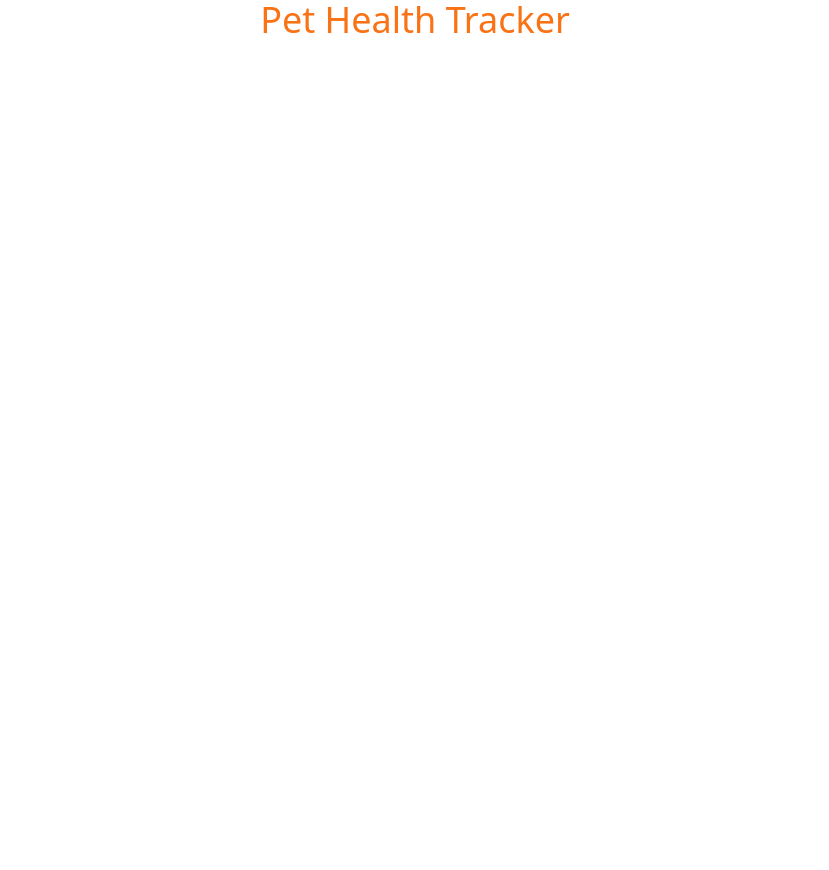
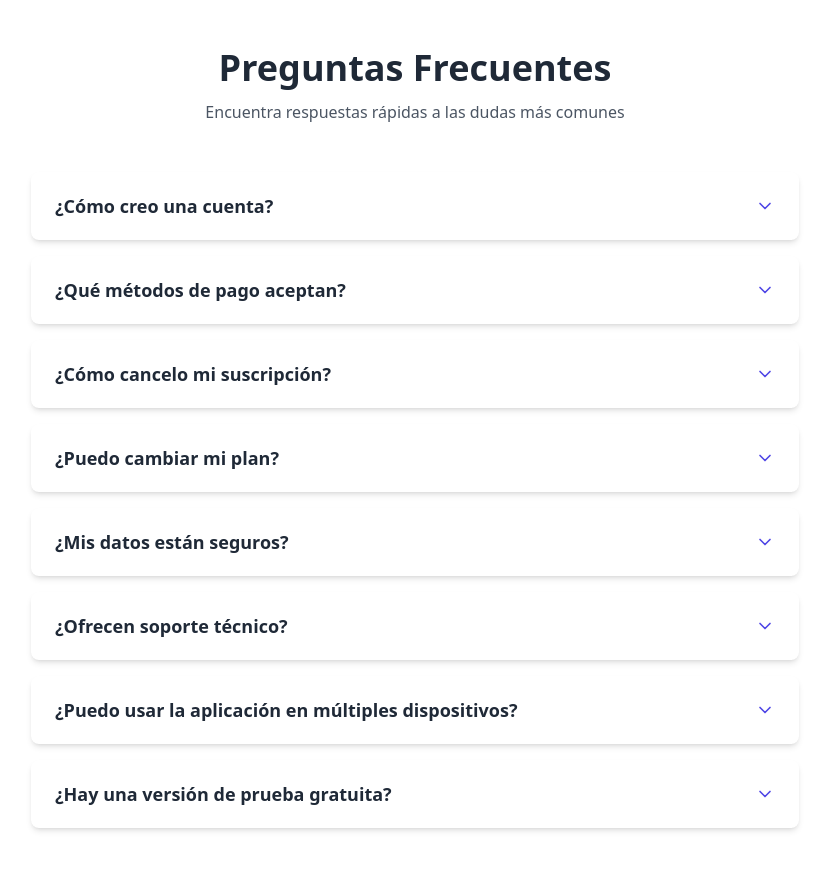
Before and after one commit to No-Country-simulation/S11-25-Equipo-51-WebApp, a React (Vite) app in the folder web/: page / in a window 1280 px wide. Shown: the top 870 px of the page, without its empty margins (225-1054 px from the left). Before the commit the page ends 800 px from the top, so only its background shows below. Built offline with nearby package versions, Linux system fonts and the light colour scheme.

Commit message:
feat: agrego estructura inicial de FAQ

```diff
--- a/web/package.json
+++ b/web/package.json
@@ -10,6 +10,7 @@
     "preview": "vite preview"
   },
   "dependencies": {
+    "lucide-react": "^0.555.0",
     "react": "^19.2.0",
     "react-dom": "^19.2.0"
   },
--- a/web/src/App.jsx
+++ b/web/src/App.jsx
@@ -1,10 +1,11 @@
+import './index.css'
+import FAQ from './components/FAQ'
+
 
 function App() {
-
-
   return (
     <>
-     <h1 className='text-orange-500 text-4xl text-center'>Pet Health Tracker</h1>
+      <FAQ />
     </>
   )
 }
--- /dev/null
+++ b/web/src/components/FAQ.jsx
@@ -0,0 +1,98 @@
+import { useState } from 'react';
+import { ChevronDown } from 'lucide-react';
+
+const AccordionItem = ({ pregunta, respuesta, isOpen, onToggle }) => {
+  return (
+    <div className="bg-white rounded-lg shadow-md overflow-hidden transition-all duration-300 hover:shadow-lg">
+      <button
+        onClick={onToggle}
+        className="w-full px-6 py-5 text-left flex justify-between items-center gap-4 focus:outline-none focus:ring-2 focus:ring-indigo-500 focus:ring-inset"
+      >
+        <span className="font-semibold text-gray-800 text-lg">
+          {pregunta}
+        </span>
+        <ChevronDown
+          className={`flex-shrink-0 w-5 h-5 text-indigo-600 transition-transform duration-300 ${
+            isOpen ? 'rotate-180' : ''
+          }`}
+        />
+      </button>
+
+      <div
+        className={`overflow-hidden transition-all duration-300 ${
+          isOpen ? 'max-h-96' : 'max-h-0'
+        }`}
+      >
+        <div className="px-6 pb-5 pt-2 text-gray-600 leading-relaxed">
+          {respuesta}
+        </div>
+      </div>
+    </div>
+  );
+};
+
+export default function FAQAccordion() {
+  const [openIndex, setOpenIndex] = useState(null);
+
+  const faqs = [
+    {
+      pregunta: "¿Cómo creo una cuenta?",
+      respuesta: "Crear una cuenta es rápido y gratuito. Haz clic en 'Registrarse' en la parte superior, completa tus datos básicos como nombre, correo y contraseña, y verifica tu correo electrónico. Con tu cuenta podrás acceder a todas las funcionalidades de la plataforma y personalizar tu experiencia."
+    },
+    {
+      pregunta: "¿Qué métodos de pago aceptan?",
+      respuesta: "Aceptamos tarjetas de crédito y débito (Visa, Mastercard, American Express), transferencias bancarias y PSE. Todos los pagos están protegidos con encriptación de nivel bancario. Puedes gestionar tus métodos de pago desde la sección de configuración de tu cuenta."
+    },
+    {
+      pregunta: "¿Cómo cancelo mi suscripción?",
+      respuesta: "Puedes cancelar tu suscripción en cualquier momento desde la sección 'Mi Cuenta' > 'Suscripción'. La cancelación será efectiva al final de tu período de facturación actual y mantendrás acceso hasta esa fecha. No hay penalizaciones por cancelar."
+    },
+    {
+      pregunta: "¿Puedo cambiar mi plan?",
+      respuesta: "Sí, puedes actualizar o cambiar tu plan en cualquier momento. Si actualizas a un plan superior, el cambio es inmediato y se prorratea el costo. Si cambias a un plan inferior, el cambio se aplicará al inicio del siguiente período de facturación."
+    },
+    {
+      pregunta: "¿Mis datos están seguros?",
+      respuesta: "La seguridad es nuestra prioridad. Utilizamos encriptación de extremo a extremo, autenticación de dos factores opcional, y cumplimos con estándares internacionales de protección de datos. Nunca compartimos tu información personal con terceros sin tu consentimiento."
+    },
+    {
+      pregunta: "¿Ofrecen soporte técnico?",
+      respuesta: "Sí, nuestro equipo de soporte está disponible de lunes a viernes de 8:00 AM a 8:00 PM. Puedes contactarnos a través del chat en vivo, correo electrónico o nuestro centro de ayuda. Los usuarios premium tienen acceso a soporte prioritario 24/7."
+    },
+    {
+      pregunta: "¿Puedo usar la aplicación en múltiples dispositivos?",
+      respuesta: "Sí, puedes acceder a tu cuenta desde cualquier dispositivo con conexión a internet. Tus datos se sincronizan automáticamente entre todos tus dispositivos. El número de dispositivos simultáneos depende de tu plan de suscripción."
+    },
+    {
+      pregunta: "¿Hay una versión de prueba gratuita?",
+      respuesta: "Sí, ofrecemos una prueba gratuita de 14 días sin necesidad de tarjeta de crédito. Tendrás acceso completo a todas las funcionalidades premium. Al finalizar la prueba, puedes elegir el plan que mejor se adapte a tus necesidades."
+    }
+  ];
+
+  return (
+    <div className="min-h-screen bg-white py-12 px-4">
+      <div className="max-w-3xl mx-auto">
+        <div className="text-center mb-12">
+          <h1 className="text-4xl font-bold text-gray-800 mb-3">
+            Preguntas Frecuentes
+          </h1>
+          <p className="text-gray-600">
+            Encuentra respuestas rápidas a las dudas más comunes
+          </p>
+        </div>
+
+        <div className="space-y-4">
+          {faqs.map((faq, index) => (
+            <AccordionItem
+              key={index}
+              pregunta={faq.pregunta}
+              respuesta={faq.respuesta}
+              isOpen={openIndex === index}
+              onToggle={() => setOpenIndex(openIndex === index ? null : index)}
+            />
+          ))}
+        </div>
+      </div>
+    </div>
+  );
+}
```
Also changed, not shown: 1 other file (tests, documents, lock files or other folders).
